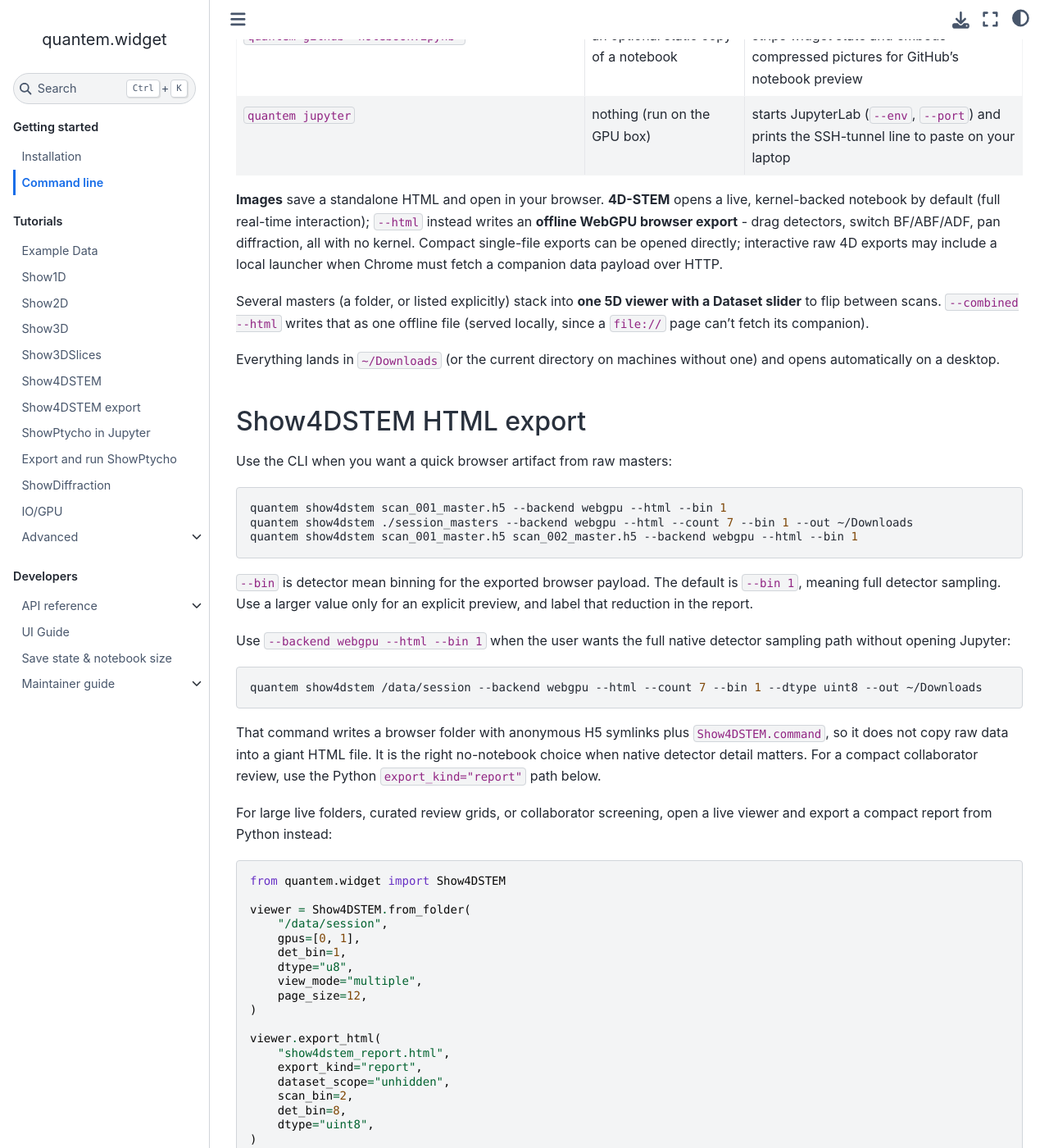
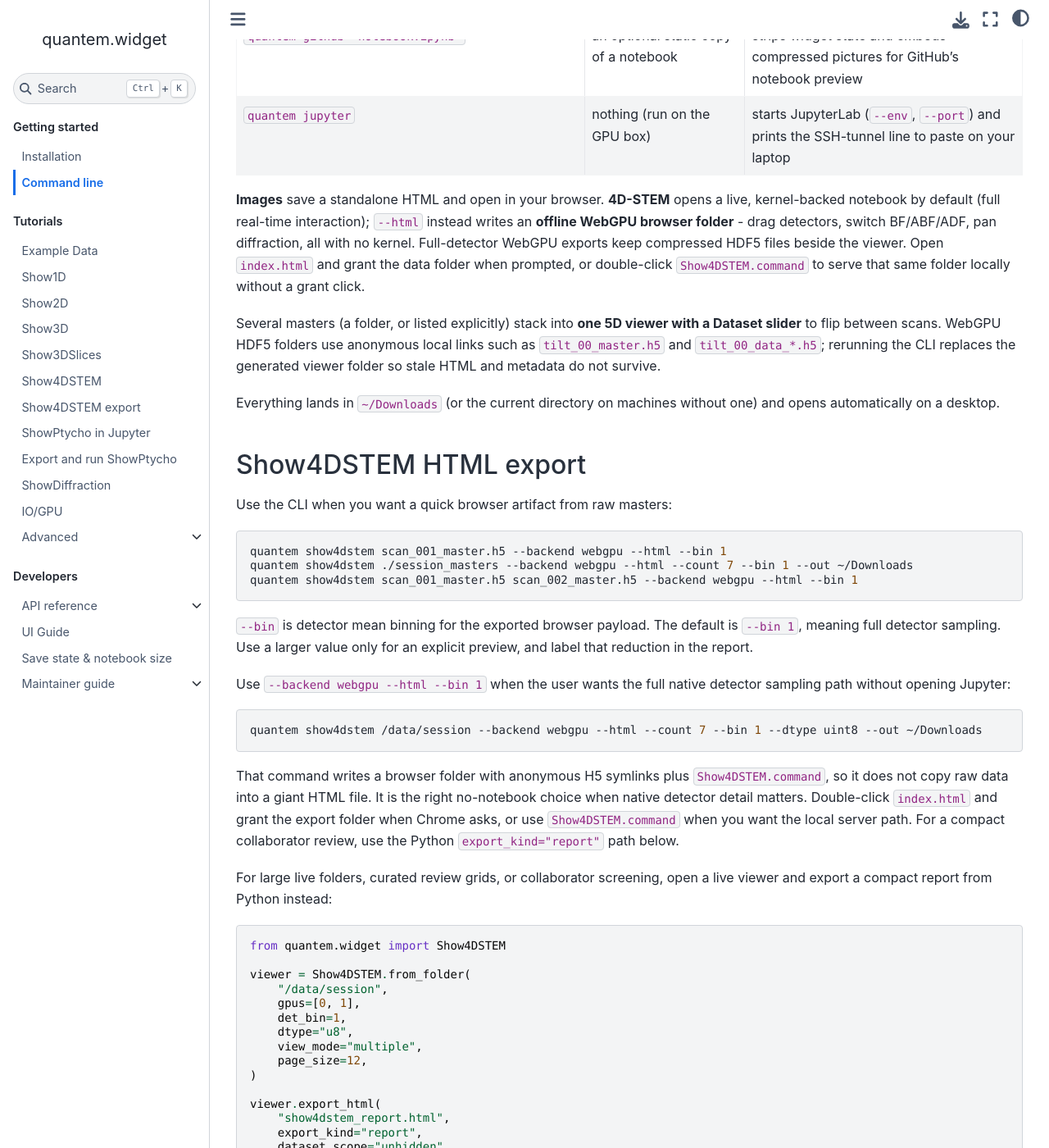
Before and after one commit to bobleesj/quantem.widget, a Jupyter Book: the page built from docs/cli.md, in a window 1280 px wide and 1400 px high, scrolled down 1366 px. Shown: the whole window at 82% size. Built offline with Jupyter Book 1.0.4 settings and Sphinx 7.4.7 and the Sphinx Book theme 1.1.4, drawn with Linux system fonts in a browser that asks for light colours.

```diff
--- a/docs/cli.md
+++ b/docs/cli.md
@@ -39,14 +39,16 @@
 
 **Images** save a standalone HTML and open in your browser. **4D-STEM** opens a
 live, kernel-backed notebook by default (full real-time interaction); `--html`
-instead writes an **offline WebGPU browser export** - drag detectors, switch
-BF/ABF/ADF, pan diffraction, all with no kernel. Compact single-file exports can
-be opened directly; interactive raw 4D exports may include a local launcher when
-Chrome must fetch a companion data payload over HTTP.
+instead writes an **offline WebGPU browser folder** - drag detectors, switch
+BF/ABF/ADF, pan diffraction, all with no kernel. Full-detector WebGPU exports
+keep compressed HDF5 files beside the viewer. Open `index.html` and grant the
+data folder when prompted, or double-click `Show4DSTEM.command` to serve that
+same folder locally without a grant click.
 
 Several masters (a folder, or listed explicitly) stack into **one 5D viewer with a
-Dataset slider** to flip between scans. `--combined --html` writes that as one
-offline file (served locally, since a `file://` page can't fetch its companion).
+Dataset slider** to flip between scans. WebGPU HDF5 folders use anonymous local
+links such as `tilt_00_master.h5` and `tilt_00_data_*.h5`; rerunning the CLI
+replaces the generated viewer folder so stale HTML and metadata do not survive.
 
 Everything lands in `~/Downloads` (or the current directory on machines without
 one) and opens automatically on a desktop.
@@ -74,7 +76,9 @@
 
 That command writes a browser folder with anonymous H5 symlinks plus
 `Show4DSTEM.command`, so it does not copy raw data into a giant HTML file. It is
-the right no-notebook choice when native detector detail matters. For a compact
+the right no-notebook choice when native detector detail matters. Double-click
+`index.html` and grant the export folder when Chrome asks, or use
+`Show4DSTEM.command` when you want the local server path. For a compact
 collaborator review, use the Python `export_kind="report"` path below.
 
 For large live folders, curated review grids, or collaborator screening,
```
Also changed, not shown: README.md (+10 -5 lines), docs/api/showptycho.md (+3 -2 lines), docs/tutorials/show4dstem_export.md (+5 -3 lines), docs/tutorials/showptycho_export.md (+10 -8 lines), 6 other files.
